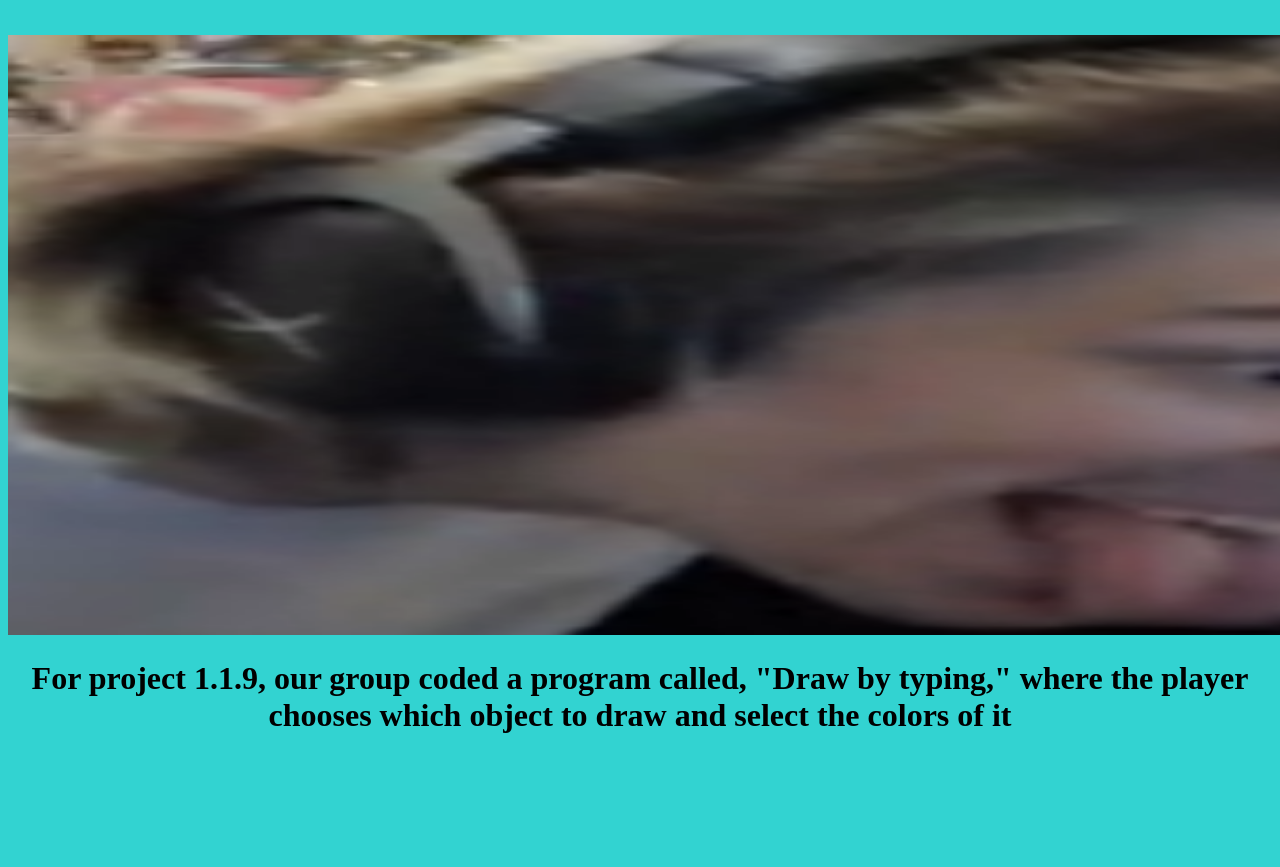
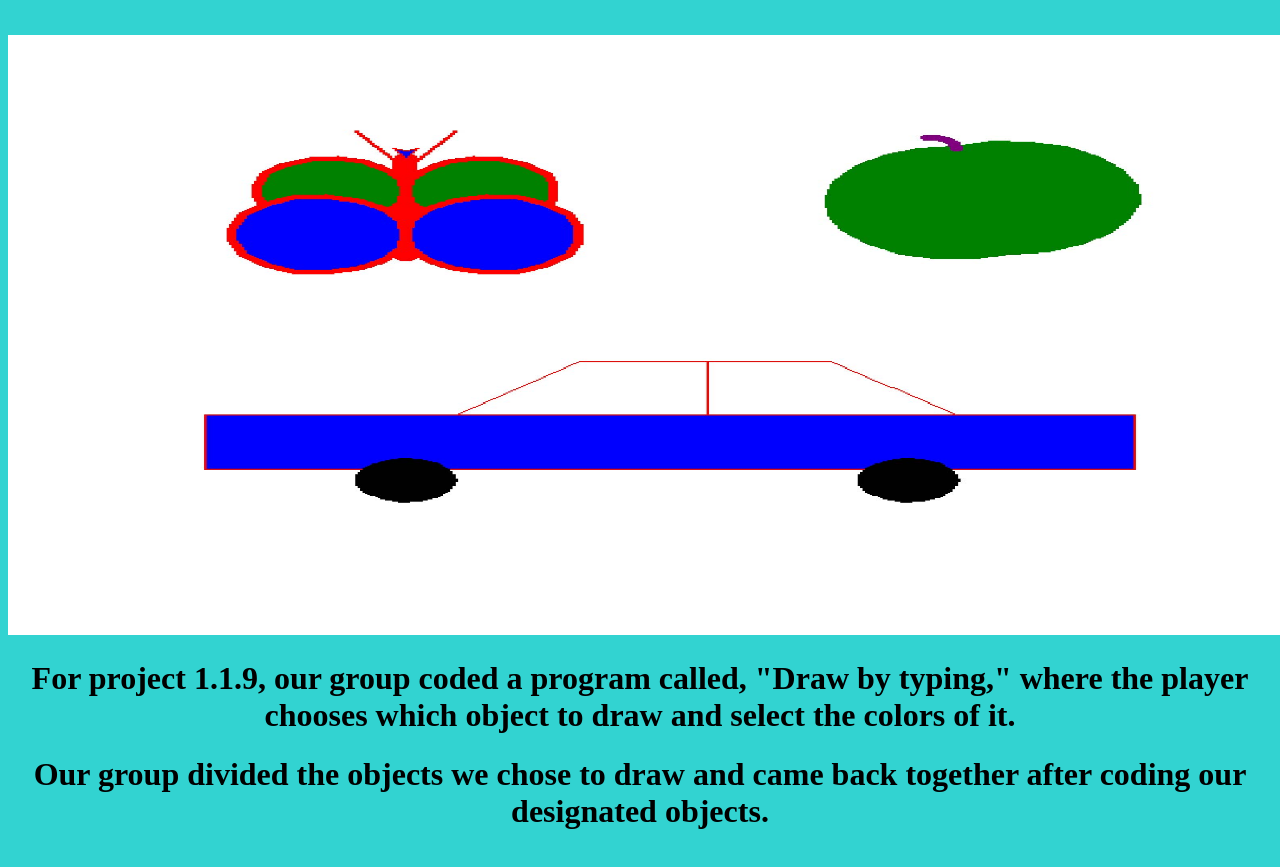
Before and after one commit to DanielSSLee/danlee.github.io, a plain HTML site: page portfolio.html in a window 1280 px wide. Shown: the part 181-1048 px from the top of the page. Drawn offline with Linux system fonts and the light colour scheme.

Commit message:
Update portfolio.html

```diff
--- a/portfolio.html
+++ b/portfolio.html
@@ -17,10 +17,9 @@
     <a href="aboutme.html"><p class="center">About Me</a></p>
     <h1>This is my Portfolio Page!</h1>
     <br>
-    <p style="text-align:center"><img src="xqcP.png" height="600" width="2000">
-    <h1>For project 1.1.9, our group coded a program called, "Draw by typing," where the player chooses which object to draw and select the colors of it</h1>
-    <br>
-    <h1>   </h1>
+    <p style="text-align:center"><img src="sfrg.jpg" height="600" width="2000">
+    <h1>For project 1.1.9, our group coded a program called, "Draw by typing," where the player chooses which object to draw and select the colors of it.</h1>
+    <h1>Our group divided the objects we chose to draw and came back together after coding our designated objects.   </h1>
     <br>
     <h1>  </h1>
     <br>
```
